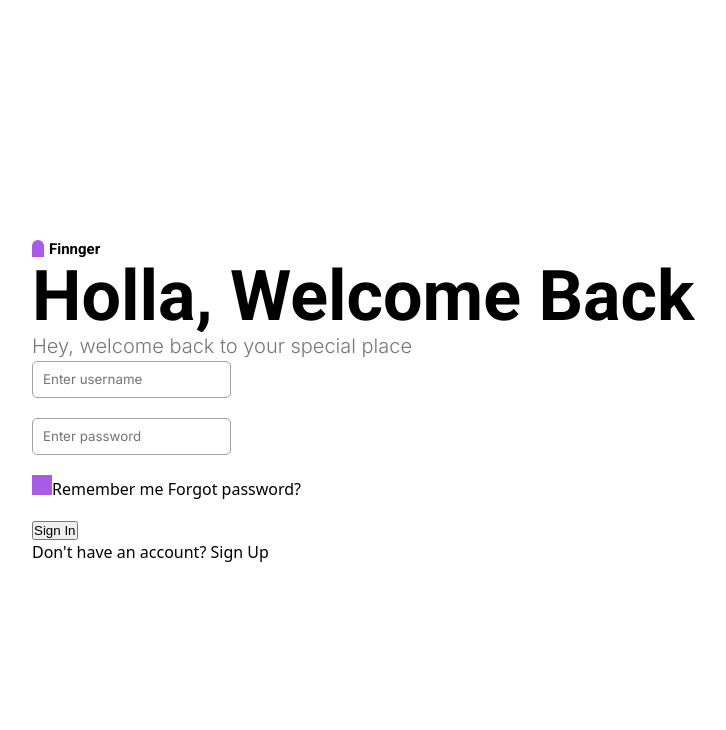
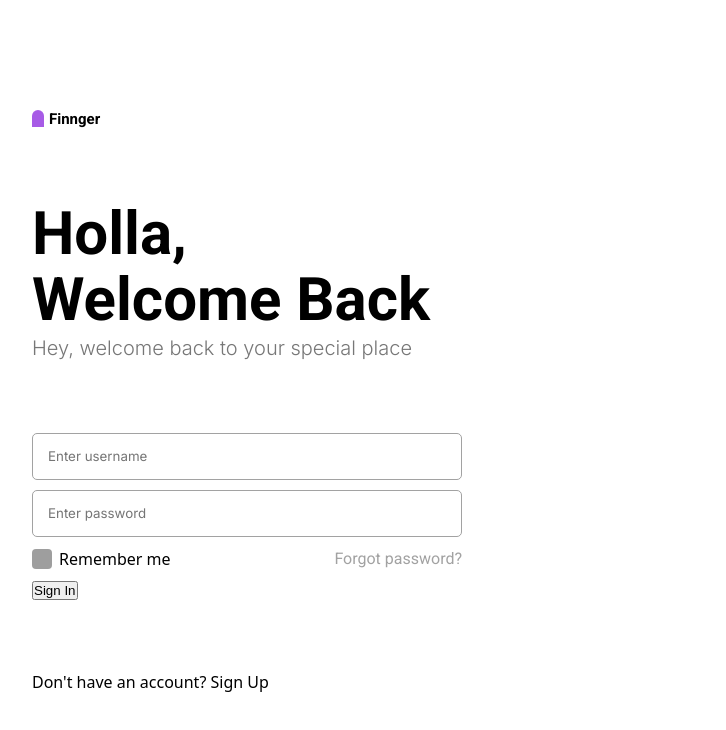
Before and after one commit to CasualR/registration_page, a React (Vite) app in the folder client/: page / in a window 1280 px wide. Shown: the top 730 px of the page, without its empty margins (58-784 px from the left). Built offline with nearby package versions, Linux system fonts and the light colour scheme; grey boxes are pictures that could not be loaded.

Commit message:
style changes

```diff
--- a/client/src/App.jsx
+++ b/client/src/App.jsx
@@ -1,7 +1,12 @@
-import { useState } from 'react'
+import { useRef, useEffect } from 'react'
 import './App.scss'
 
 function App() {
+  const checkbox = useRef(null);
+
+  useEffect(() => {
+    checkbox.current.checked = true
+  })
 
   return (
     <>
@@ -17,9 +22,9 @@ function App() {
         <form className='signin__form' action="">
           <input type="text" id="username" placeholder='Enter username' name='username' required />
           <input type="password" placeholder='Enter password' id="password" name="password" required />
-          <div>
+          <div className='signin__bottom'>
             <label>
-              <input type="checkbox" id='remember' checked name='remember' />
+              <input ref={checkbox} type="checkbox" id='remember' name='remember' />
               Remember me
             </label>
             <a href="#" className='signin__forgot'> Forgot password? </a>
--- a/client/src/App.scss
+++ b/client/src/App.scss
@@ -5,6 +5,8 @@
   display: flex;
   flex-direction: column;
   justify-content: center;
+  align-items: flex-start;
+  gap: 70px;
   padding-left: 90px;
 
   &__form {
@@ -12,10 +14,12 @@
     flex-direction: column;
     justify-content: center;
     align-items: flex-start;
-    gap: 20px;
+    gap: 10px;
 
     #username {
-      padding: 10px;
+      width: 430px;
+
+      padding: 15px;
       border: 1px solid #a2a2a2;
       border-radius: 5px;
 
@@ -25,7 +29,9 @@
     }
 
     #password {
-      padding: 10px;
+      width: 430px;
+
+      padding: 15px;
       border: 1px solid #a2a2a2;
       border-radius: 5px;
 
@@ -34,19 +40,46 @@
       }
     }
 
+
+  }
+
+  &__bottom {
+    max-width: 450px;
+    width: 100%;
+
+    display: flex;
+    justify-content: space-between;
+
+
+    label {
+      display: flex;
+      align-items: center;
+      gap: 7px;
+      cursor: pointer;
+      user-select: none;
+
       #remember {
         width: 20px;
         height: 20px;
 
+        border-radius: 4px;
+        text-align: center;
+
         background-color: #a2a2a2;
+        background-size: cover;
 
         &:checked {
           background-color: #a75be6;
+          background-image: url('./checkmark.svg');
+        }
       }
     }
   }
 
-  &__forgot {}
+  &__forgot {
+    font-family: Roboto;
+    color: #a2a2a2;
+  }
 
   &__button {}
 }
@@ -78,9 +111,11 @@
 .text {
 
   h1 {
+    max-width: 410px;
+
     font-family: Roboto;
-    font-size: 70px;
-    line-height: 1;
+    font-size: 60px;
+    line-height: 1.1;
   }
 
   h2 {
```
Also changed, not shown: client/public/checkmark.svg (added). Lines whose indentation alone changed are shown as unchanged.
